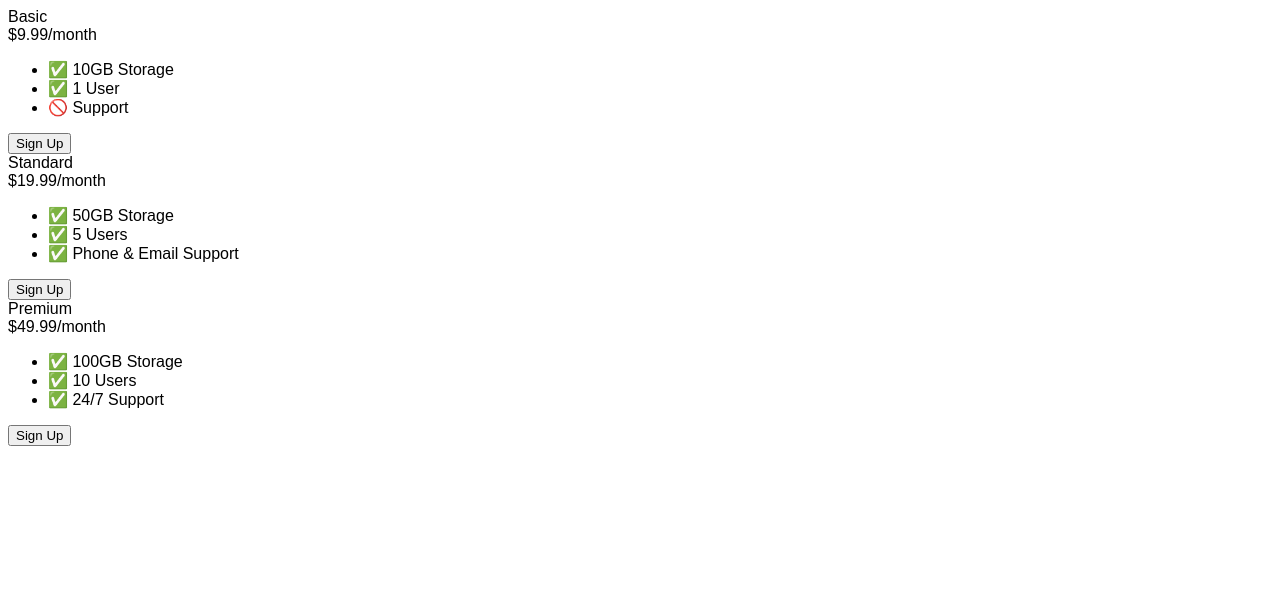
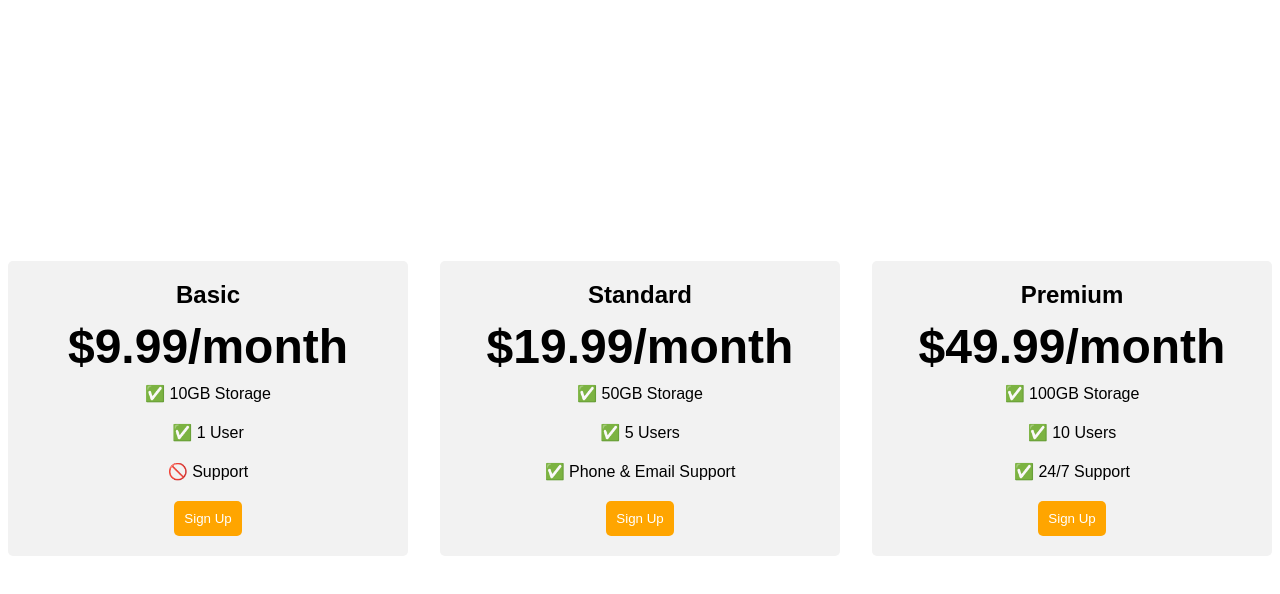
Before and after one commit to SaiyadAli/pricingtableflexbox, a plain HTML site: page index.html in a window 1280 px wide. Drawn offline with Linux system fonts and the light colour scheme; a web font is replaced by a local one.

Commit message:
index.html

```diff
--- a/index.html
+++ b/index.html
@@ -10,11 +10,66 @@
     body {
       font-family: 'Sono', sans-serif;
     }
+    .pricing-container
+        {
+          display:flex;
+          flex-direction: row;
+          gap:2rem;
+          justify-content: center;
+          align-items: center;
+          height:100vh;
+
+        }
+        .pricing-plan
+        {
+         flex:1;
+         max-width:400px;
+         padding: 20px;
+         background-color: #f2f2f2;
+         border-radius: 5px;
+         text-align: center;
+        }
+
+        .plan-title
+         {
+          font-weight: bold;
+          font-size: 24px;
+          margin-bottom: 10px;
+         }
+         .plan-features
+          {
+           list-style: none;
+          padding: 0;
+           margin: 0;
+          }
+          .plan-features li
+          {
+            margin-bottom: 20px;
+          }
+
+         .plan-price
+         {
+          font-weight: bold;
+          font-size: 48px;
+          margin-bottom: 10px;
+         }
+        .plan-button
+        {
+          background-color: orange;
+          color:white;
+          border-radius: 5px;
+          padding:10px;
+          border:none;
+        }
 
     /* Hint: What can you do with a media query and flexbox? */
     @media (max-width: 1250px) {
 
-    }
+
+      .pricing-container {
+        flex-direction: column;
+        height: 100%;
+      }
   </style>
 </head>
 
```
